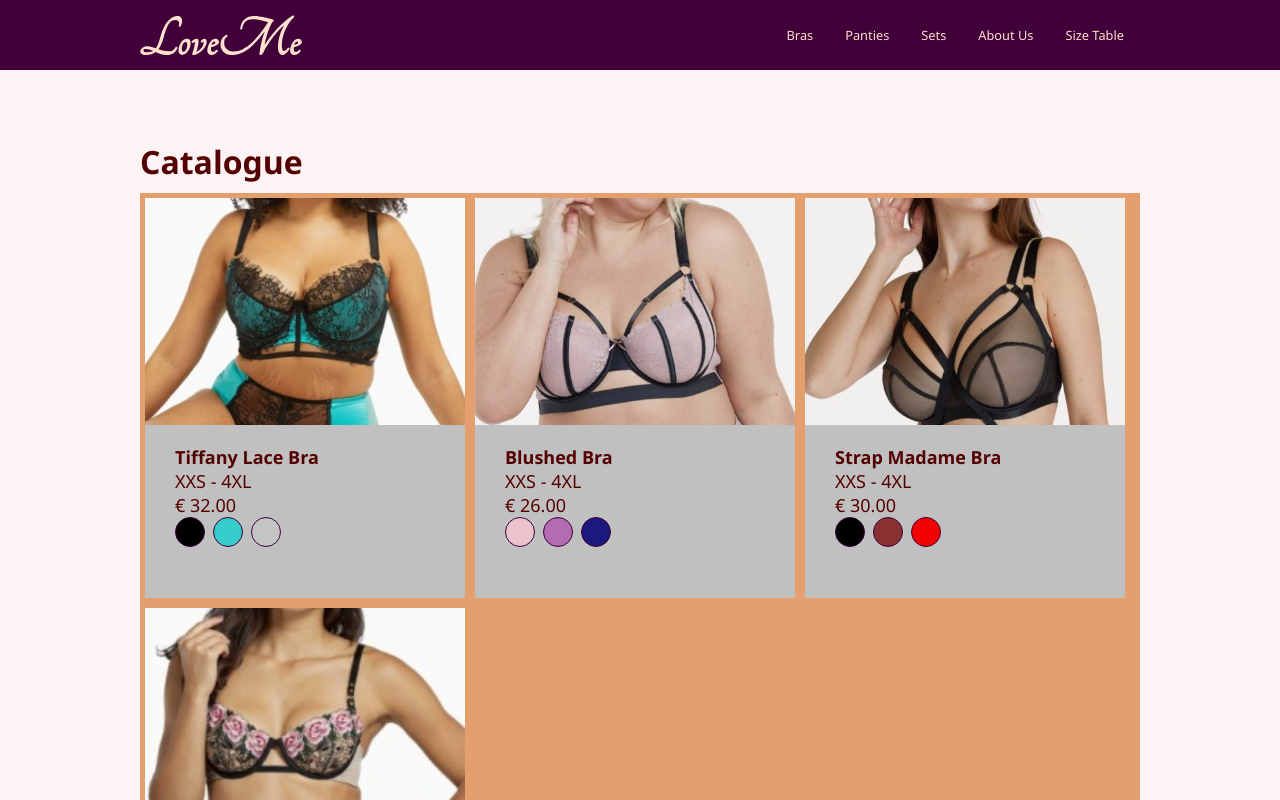
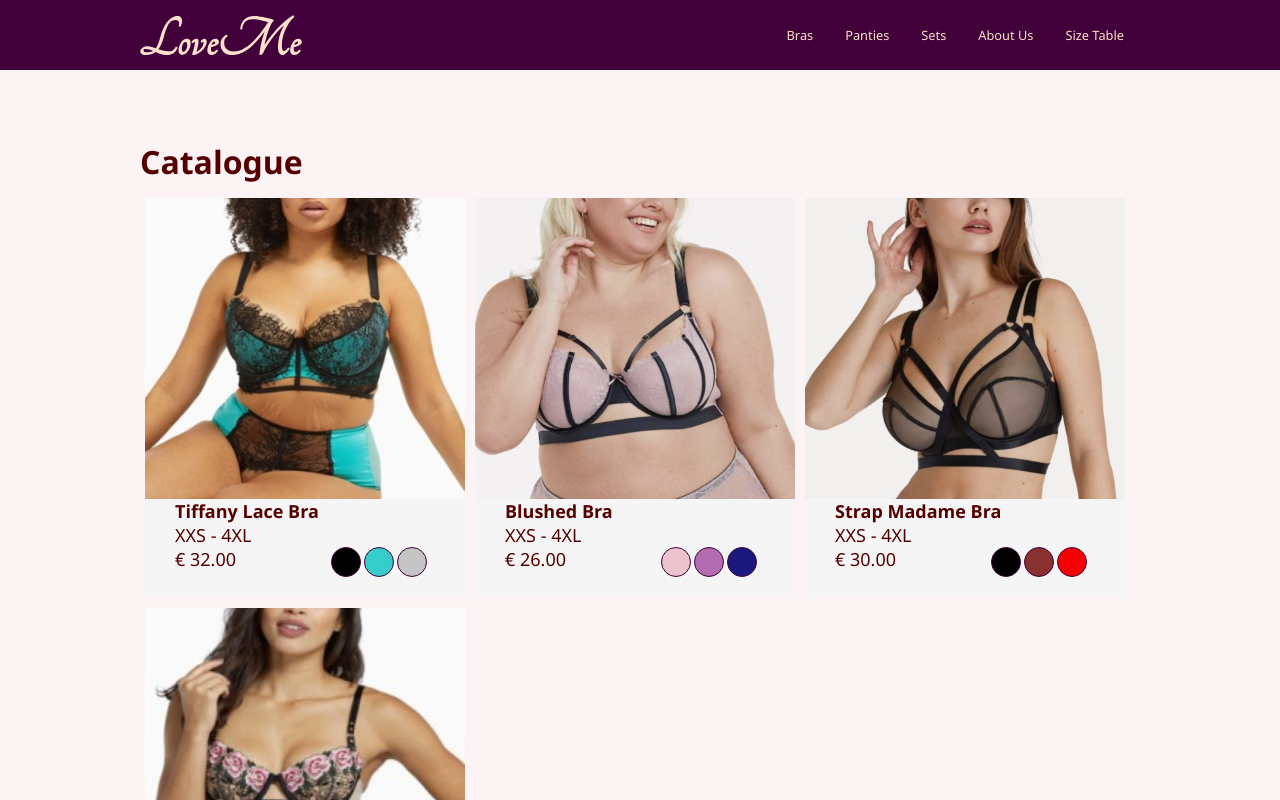
Before and after one commit to piyakornk/Inclusive-Lingerie, a React (Create React App) app: page /Catalogue/100 in a window 1280 px wide. Shown: the top 800 px of the page. Built offline with nearby package versions, Linux system fonts and the light colour scheme.

Commit message:
Franc - Product Card and Page CSS

```diff
--- a/src/components/Catalogue.css
+++ b/src/components/Catalogue.css
@@ -23,13 +23,11 @@
   /*flex-flow: column;
   align-items: center;*/
 
-
-
 }
 
 
 .cards__items {
-  background-color: rgb(228, 159, 111);
+  /*background-color: rgb(228, 159, 111);*/
   width: fit-content;
   max-width: 1000px;
   list-style: none;
@@ -42,8 +40,6 @@
   display:flex;
   flex-direction:row;
   flex-wrap:wrap;
-
-
 }
 
 .cards__item__link {
@@ -70,27 +66,6 @@
   /*overflow: hidden;*/
 }
 
-/*
-.fade-img {
-  animation-name: fade-img;
-  animation-duration: 2s;
-}
-
-
-.cards__item__pic-wrap::after {
-  content: attr(data-category);
-  position: absolute;
-  bottom: 0;
-  margin-left: 10px;
-  padding: 6px 8px;
-  max-width: calc((100%) - 60px);
-  font-size: 12px;
-  font-weight: 700;
-  color: #fff;
-  background-color: #1f98f4;
-  box-sizing: border-box;
-}
-*/
 .cards__item__img {
   position: absolute;
   top: 0;
@@ -102,23 +77,32 @@
   max-width: 100%;
   height: 100%;
   max-height: 100%;
-  object-fit: cover;
+  /*object-fit: cover;*/
   transition: all 0.2s linear;
 }
 
-/*
-.cards__item__img:hover {
-  transform: scale(1.1);
+.cards__item__info {
+  padding: 0px 30px 0px;
+  background-color: whitesmoke;
+  display:grid;
+  grid-template-columns: 3fr 2fr;
+  justify-content: center;
+
 }
-*/
-.cards__item__info {
-  padding: 20px 30px 30px;
+
+.cards__item__title {
+  color: #550000;
+  font-size: 18px;
+  line-height: 24px;
+  grid-column: 1/3;
 }
 
 .cards__item__text {
   color: #550000;
   font-size: 18px;
   line-height: 24px;
+  grid-column: 1/2;
+
 }
 
 @media only screen and (min-width: 1200px) {
@@ -147,3 +131,30 @@
     justify-content: left;
   }
 }
+
+/*
+.fade-img {
+  animation-name: fade-img;
+  animation-duration: 2s;
+}
+
+
+.cards__item__pic-wrap::after {
+  content: attr(data-category);
+  position: absolute;
+  bottom: 0;
+  margin-left: 10px;
+  padding: 6px 8px;
+  max-width: calc((100%) - 60px);
+  font-size: 12px;
+  font-weight: 700;
+  color: #fff;
+  background-color: #1f98f4;
+  box-sizing: border-box;
+}
+*/
+/*
+.cards__item__img:hover {
+  transform: scale(1.1);
+}
+*/
--- a/src/components/CatalogueCard.js
+++ b/src/components/CatalogueCard.js
@@ -11,12 +11,12 @@ function CatalogueCard({product}) {
                     <img src={process.env.PUBLIC_URL + product.coverImage.path} alt={process.env.PUBLIC_URL + product.coverImage.alternateText} className="cards__item__img"/>
                 </figure>
                 <div className="cards__item__info">
-                    <h5 className="cards__item__text">
+                    <h5 className="cards__item__title">
                         {product.title}
                     </h5>
                     <p className="cards__item__text">XXS - 4XL</p>
                     <p className="cards__item__text">€ {product.price}.00</p>
-                    <ColorsButtons product={product}/>
+                    <ColorsButtons className = 'card__item__colour' product={product}/>
                 </div>
             </Link>
         </li>
```
